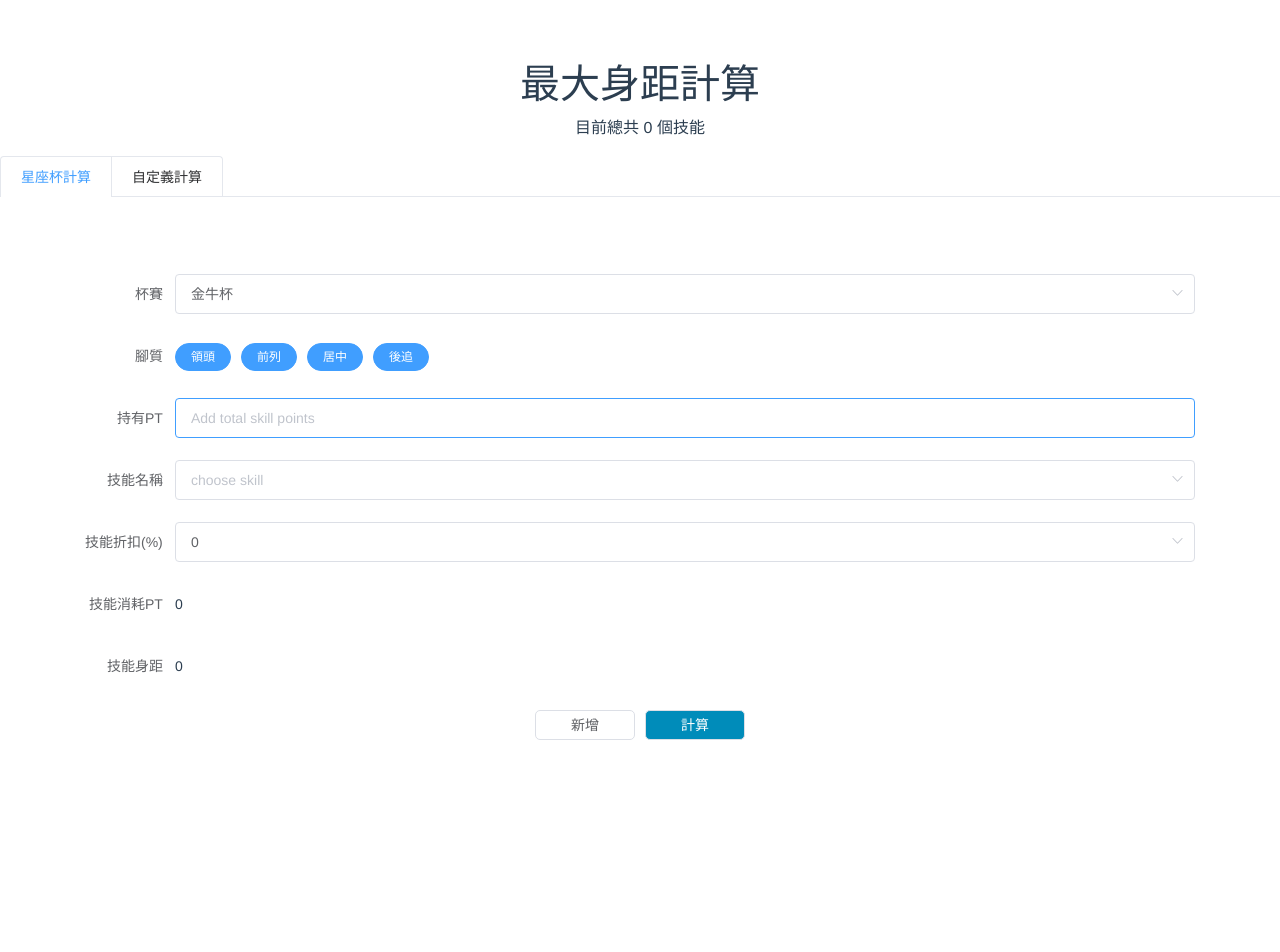
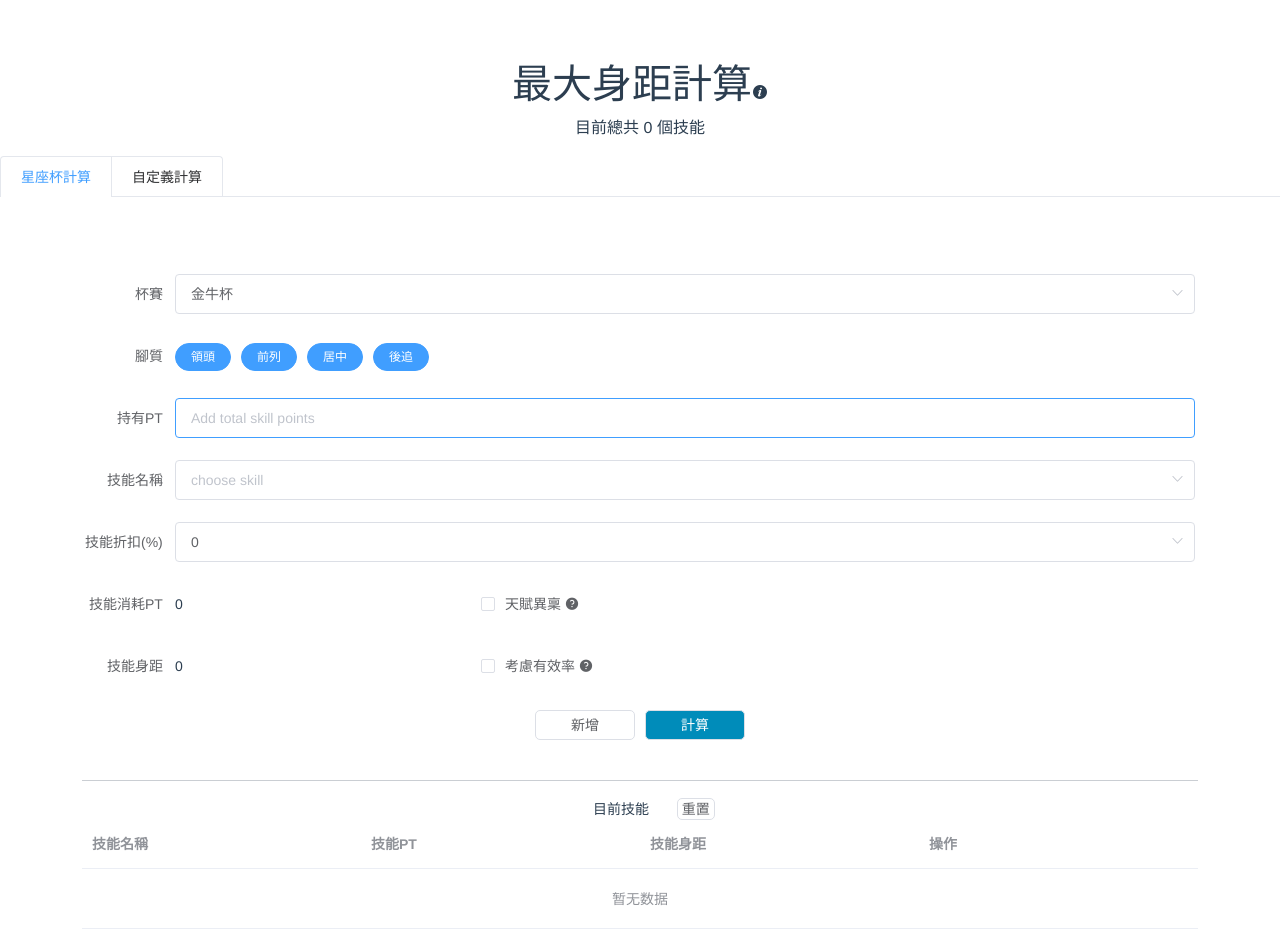
Before and after one commit to uma-hanabi/lengths-calculater, a Vue app in the folder web/: page / in a window 1280 px wide. Shown: the top 952 px of the page. Before the commit the page ends 820 px from the top, so only its background shows below. Built offline with nearby package versions, Linux system fonts and the light colour scheme.

Commit message:
FEATURE: add talent gifted calculate and expected value calculate, also add some tooltips
 Changes to be committed:
	modified:   src/components/ChampionsMeeting.vue
	modified:   src/components/TopBlock.vue
	modified:   src/components/data/championshipToSkillMap2022.json

```diff
--- a/web/src/components/ChampionsMeeting.vue
+++ b/web/src/components/ChampionsMeeting.vue
@@ -1,6 +1,6 @@
 <template>
   <div id="app" v-cloak class="container mx-auto flex items-center flex-col mt-10">
-  <b-alert v-model="showDismissibleAlert" variant="danger">
+  <b-alert v-model="showDismissibleAlert" variant="danger" style="float">
     {{ alertMessage }}
   </b-alert>
   <main class="mt-3">
@@ -45,11 +45,23 @@
             </el-select>
         </el-form-item>
         <el-form-item label="技能消耗PT">
-          <span v-if="skillName != ''" class="el-form-item__content">{{ skillCostShow }}</span>
-          <span v-else class="el-form-item__content">{{ skillCostShow }}</span>
+          <span v-if="skillName != ''" style="display: inline-block;width:30%;" class="el-form-item__content">{{ skillCostShow }}</span>
+          <span v-else style="display: inline-block;width:30%;" class="el-form-item__content">{{ skillCostShow }}</span>
+          <el-checkbox style="display: inline-block" v-model="talentGiftedChecked" @change="syncTalentGiftedCheckBox(talentGiftedChecked)">
+            天賦異稟
+            <el-tooltip style="display: inline-block;;" class="item" content="所有技能pt 9 折" placement="right-start">
+              <i class="el-icon-question"/>
+            </el-tooltip>
+          </el-checkbox>
         </el-form-item>
         <el-form-item label="技能身距">
-          <span class="el-form-item__content">{{ skillLengths }}</span>
+          <span style="display: inline-block;width:30%;" class="el-form-item__content">{{ skillLengths }}</span>
+          <el-checkbox style="display: inline-block" v-model="exceptedValueChecked" @change="syncExceptedValueCheckBox(exceptedValueChecked)">
+            考慮有效率
+            <el-tooltip style="display: inline-block;" class="item" content="計算技能發動的期望值" placement="right-start">
+              <i class="el-icon-question"/>
+            </el-tooltip>
+          </el-checkbox>
         </el-form-item>
     </el-form>
     <div>
@@ -57,11 +69,13 @@
       <el-button style="width:100px;height:30px;" class="submitButton" v-on:click="calculateLengths()">計算</el-button>
     </div>
     <br/>
-    <hr v-if="items.length > 0"/>
-    <span v-if="items.length > 0">目前技能</span>
+    <hr/>
     <div>
-      <el-table v-if="items.length > 0" :data="items" style="display: inline-block;width:100%;" class="table_bsm" label="123">
-        <span v-if="items.length > 0" >目前技能</span>
+      <label style="width:10%" class="el-input">目前技能</label>
+      <el-button class="button" style="display: inline-block;" @click="removeItem('all')">重置</el-button>
+    </div>
+    <div>
+      <el-table :data="items" style="display: inline-block;width:100%;" class="table_bsm" label="123">
         <el-table-column prop="name" label="技能名稱">
           <template slot-scope="scope">
             <span v-if="! scope.row.edit" class="px-2 py-1 mr-2 w-40 border-transparent border-solid border-2 hover:border-black">{{ scope.row.name }}</span>
@@ -91,7 +105,7 @@
     </div>
     <br/>
     <hr v-if="items.length > 0"/>
-    <span v-if="result.length > 0">最大馬身技能({{ maxLengths }})</span>
+    <label v-if="result.length > 0" class="el-input">最大馬身技能({{ maxLengths }})</label>
     <div>
       <el-table v-if="result.length > 0" :data="result" style="display: inline-block;width:100%;" class="table_bsm">
         <el-table-column prop="name" label="技能名稱">
@@ -150,11 +164,8 @@ export default {
   name: 'NewSkillLengths',
   data() {
     return {
-      cols: [
-        { prop: "name", label: "名稱" },
-        { prop: "cost", label: "PT" },
-        { prop: "lengths", label: "身距" }
-      ],
+      talentGiftedChecked: false,
+      exceptedValueChecked: false,
       skillHasPreSkill: false,
       alertMessage: "",
       showDismissibleAlert: false,
@@ -168,6 +179,7 @@ export default {
       preSkillCost: 0,
       skillCostShow: 0,
       skillLengths: 0,
+      skillExceptedValue: 1,
       skillDiscount: 0,
       preSkillDiscount: 0,
       items: [],
@@ -192,6 +204,18 @@ export default {
       let that = this
       if (pt != "") {
         that.hideAlert()
+      }
+    },
+    syncTalentGiftedCheckBox: function(value) {
+      this.talentGiftedChecked = value
+      if (this.skillName != "") {
+        this.syncSkillInfo(this.skillName)
+      }
+    },
+    syncExceptedValueCheckBox: function(value) {
+      this.exceptedValueChecked = value
+      if (this.skillName != "") {
+        this.syncSkillInfo(this.skillName)
       }
     },
     showAlert: function(msg) {
@@ -232,7 +256,7 @@ export default {
               calculatedItemList.push({
                 name: skillInfo[0],
                 cost: mainSkillCost + preSkillCost,
-                lengths: item.lengths,
+                lengths: parseFloat(item.lengths * that.skillExceptedValue).toFixed(3),
                 edit: false
               });
             }
@@ -248,6 +272,10 @@ export default {
       this.setSkillCount()
     },
     removeItem: function(index) {
+      if (index == "all") {
+        this.items = []
+        return
+      }
       this.items.splice(index, 1);
       this.$refs.addskill.focus();
       this.setSkillCount()
@@ -351,18 +379,29 @@ export default {
         var mainSkillCost = 0
         var preSkillCost = 0
         var lengths = 0
+        var ptBias = 1
+        var lengthsBias = 1
+        var isTalentGifted = this.talentGiftedChecked
+        var isCalculateExceptedValue = this.exceptedValueChecked
         let that = this
         if (that.runStyle == "" ) {
           that.showAlert("請先選擇腳質")
           return
         }
+        if (isTalentGifted === true) {
+          ptBias *= 0.9
+        }
         this.skillDict[skillName].forEach( function(skills) {
           try {
             Object.entries(skills).map(items => {
             items.forEach( function(item, index) {
-              console.log(item)
+              //console.log(item)
               if (index != 0) {
+                //console.log(item)
                 mainSkillCost = mainSkillCost + item.cost
+                if (isCalculateExceptedValue === true) {
+                  lengthsBias = item.skillExceptedValue
+                }
                 if (item.preSkill === true) {
                   that.skillHasPreSkill = true
                   preSkillCost = preSkillCost + item.preSkillCost
@@ -378,10 +417,11 @@ export default {
             //console.log(error)
           }
         });
-        this.skillCost = mainSkillCost
-        this.preSkillCost = preSkillCost
-        this.skillCostShow = mainSkillCost + preSkillCost
-        this.skillLengths = parseFloat(lengths).toFixed(2)
+        this.skillExceptedValue = lengthsBias
+        this.skillCost = mainSkillCost * ptBias
+        this.preSkillCost = preSkillCost * ptBias
+        this.skillCostShow = (mainSkillCost + preSkillCost) * ptBias
+        this.skillLengths = parseFloat(lengths*lengthsBias).toFixed(3)
         this.skillDiscount = 0
     },
     resetSkillInfo: function() {
@@ -408,6 +448,7 @@ export default {
                 tmpSkill[name] = {
                 "cost": skill.cost,
                 "lengths": skill.lengths[runStyle],
+                "skillExceptedValue": skill.exceptedValue,
                 "preSkill": skill.preSkill,
                 "preSkillName": skill.preSkillName,
                 "preSkillCost": skill.preSkillCost,
--- a/web/src/components/TopBlock.vue
+++ b/web/src/components/TopBlock.vue
@@ -1,7 +1,11 @@
 <template>
   <div id="app" v-cloak class="container mx-auto flex items-center flex-col mt-10">
-    <header class="text-center">
-        <h1 class="text-5xl font-black">最大身距計算</h1>
+    <header>
+        <h1 class="text-5xl font-black text-center" style="display: inline-block;">最大身距計算</h1>
+        <el-tooltip style="display: inline-block;" class="text-1xl item" placement="right-start">
+          <i class="el-icon-info" @click="test"/>
+          <div slot="content" style="width:200px">{{ info }}</div>
+        </el-tooltip>
         <p class="text-xl font-semibold mb-8">目前總共 {{ skillCount }} 個技能</p>
     </header>
     </div>
@@ -13,7 +17,18 @@ export default {
   props: ["skillCount"],
   data() {
     return {
+      info: "\
+      基於ほぺ桑製作並由羅姆大整理的身距表計算工具，\
+      使用前建議先去羅姆頻道上課\
+      若兩者有一者未更新，此工具也會無法提供星座杯計算，\
+      有任何建議或bug回報可直接發pr或私訊discord:火花#0418，遊戲id:496247738\
+      "
     };
+  },
+  methods: {
+    test: function() {
+      console.log("test")
+    }
   }
 }
 </script>
```
Also changed, not shown: web/src/components/data/championshipToSkillMap2022.json (+54 -1 lines).
